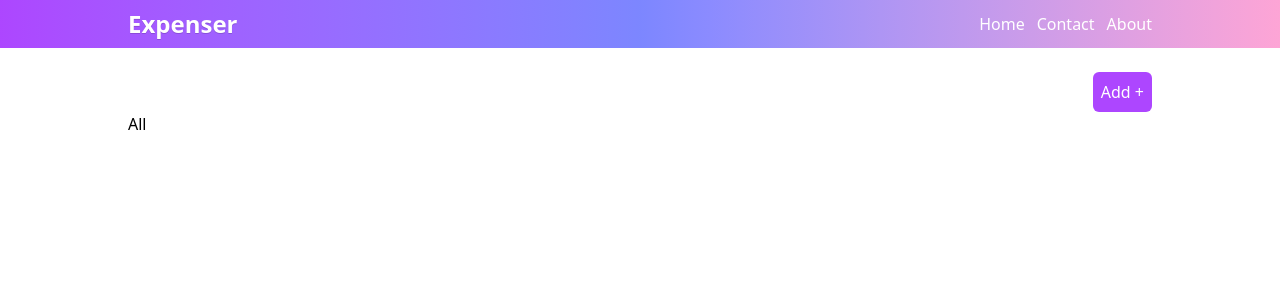
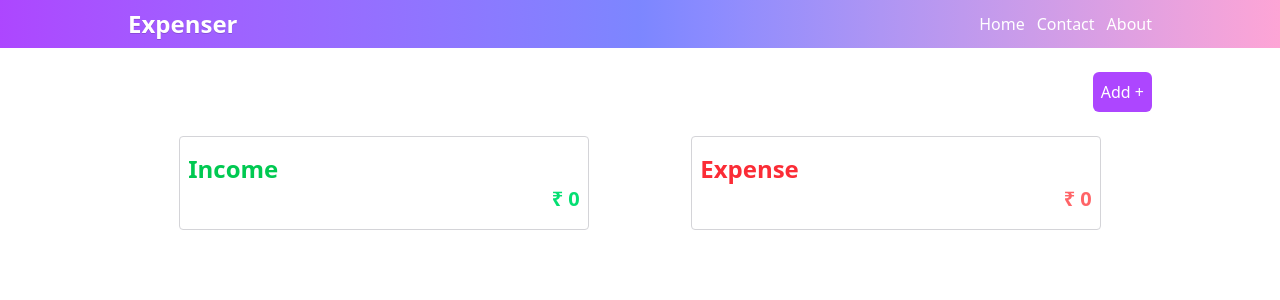
Before and after one commit to Vexora-Tech/Expense-Manager, a React (Vite) app: page / in a window 1280 px wide. Shown: the top 300 px of the page. Built offline with nearby package versions, Linux system fonts and the light colour scheme.

Commit message:
added AllExpense component

```diff
--- a/src/components/AllExpense.jsx
+++ b/src/components/AllExpense.jsx
@@ -1,11 +1,48 @@
-import React from 'react'
+import React, { useContext } from "react";
+import { mainContext } from "../contexts/mainContextAPI";
 
 function AllExpense() {
+  const { allExpense } = useContext(mainContext);
+
+  const calculateMoney = (purpose) => {
+    if (!allExpense || allExpense.length <= 0) {
+      return 0;
+    }
+
+    const expenses = allExpense
+      .filter((cur) => cur.purpose === purpose)
+      .map((cur) => parseInt(cur.price));
+
+    if (expenses.length === 0) {
+      return 0;
+    }
+
+    if (expenses.length === 1) {
+      return expenses[0];
+    }
+
+    const price = expenses.reduce((pre, cur) => pre + cur, 0);
+    return price;
+  };
+
   return (
-    <div>
-      All
-    </div>
-  )
+    <>
+      <div className="grid grid-cols-1 lg:grid-cols-2 gap-y-4 mt-6">
+        <div className="w-[96%] lg:w-[80%] mx-auto py-4 px-2 rounded border border-zinc-300">
+          <p className="font-bold text-2xl text-green-500">Income</p>
+          <p className="text-xl font-semibold text-end text-green-400">
+            ₹ {calculateMoney("income")}
+          </p>
+        </div>
+        <div className="w-[96%] lg:w-[80%] mx-auto py-4 px-2 rounded border border-zinc-300">
+          <p className="font-bold text-2xl text-red-500">Expense</p>
+          <p className="text-xl font-semibold text-end text-red-400">
+            ₹ {calculateMoney("expense")}
+          </p>
+        </div>
+      </div>
+    </>
+  );
 }
 
-export default AllExpense
+export default AllExpense;
```
